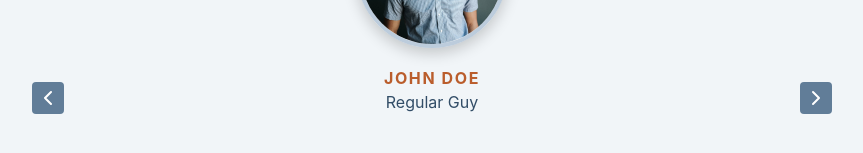
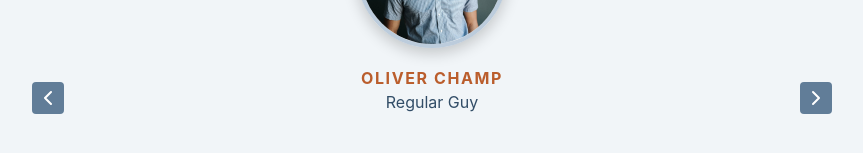
Before and after one commit to anaberia/slider, a React (Create React App) app: page / in a window 1280 px wide. Shown: the part 286-439 px from the top of the page, without its empty margins (208-1071 px from the left). Built offline with nearby package versions, Linux system fonts and the light colour scheme.

Commit message:
change the name

```diff
--- a/src/data.js
+++ b/src/data.js
@@ -10,7 +10,7 @@ const people = [
   {
     id: 2,
     image: "./images/john doe.jpg",
-    name: "john doe",
+    name: "oliver champ",
     title: "regular guy",
     quote:
       "The review system itself is very easy to use and adds great value to our website. ",
```
